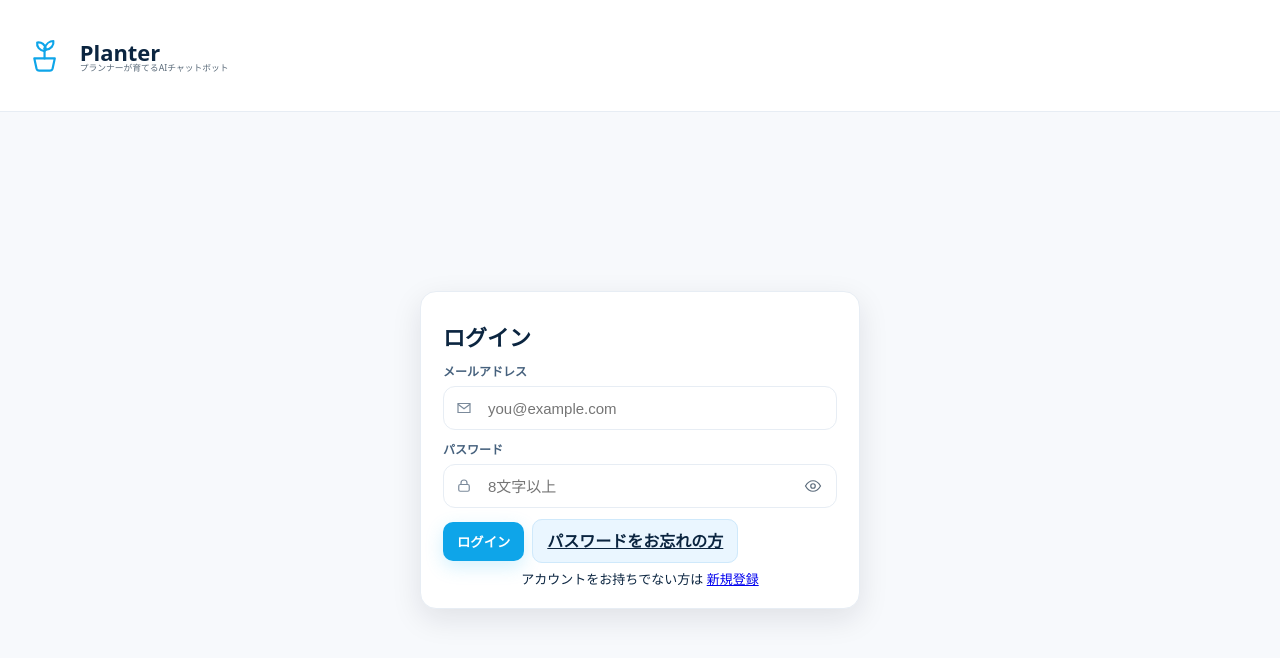
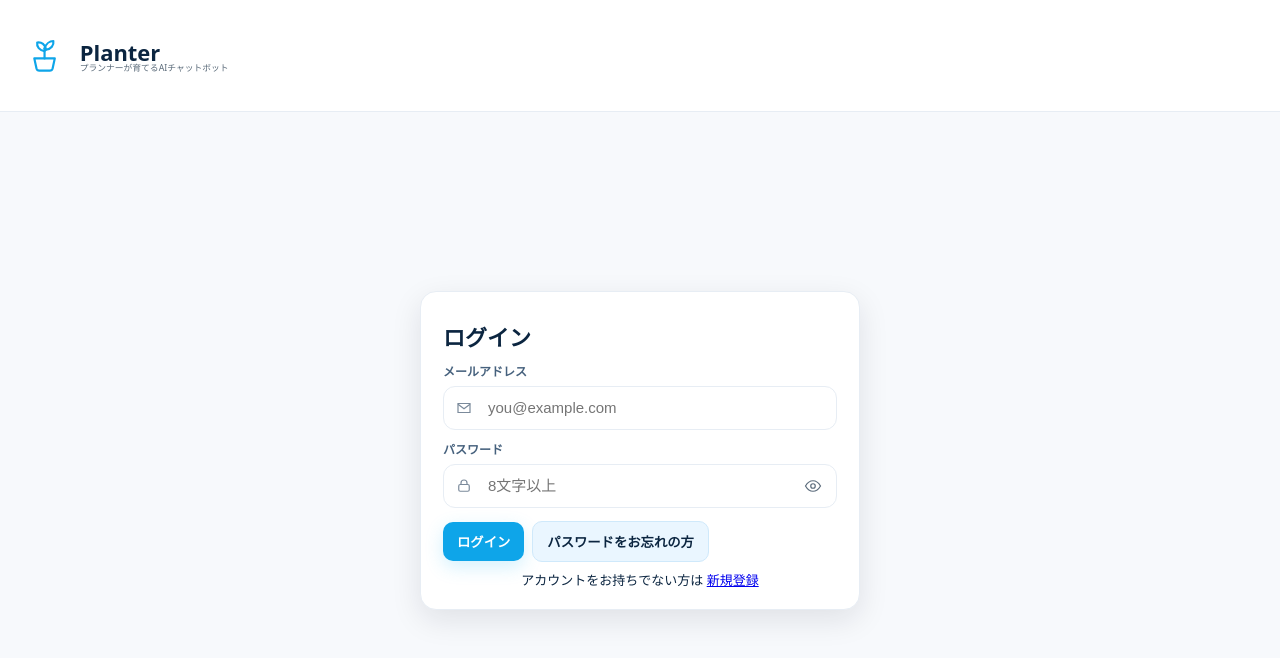
Before and after one commit to m-ota618/shachoai, a React (Vite) app: page /login in a window 1280 px wide. Shown: the top 658 px of the page. Built offline with nearby package versions, Linux system fonts and the light colour scheme; no server answers.

Commit message:
feat: 新規登録

```diff
--- a/src/pages/Login.tsx
+++ b/src/pages/Login.tsx
@@ -13,11 +13,6 @@ export default function Login() {
   const [msg, setMsg] = useState<string | null>(null);
   const [busy, setBusy] = useState(false);
 
-  // 以前の from/force は使用しない（成功時は常に /app へ）
-  // const params = new URLSearchParams(loc.search);
-  // const fromQuery = params.get("from") || "/app";
-  // const force = params.get("force") === "1";
-
   // ルーターガード（RequireAuth）からの理由付リダイレクトを拾う
   const reason = (loc.state as any)?.reason as string | undefined;
   useEffect(() => {
@@ -25,14 +20,6 @@ export default function Login() {
       setMsg("許可されていないメールドメインです。会社のメールアドレスでログインしてください。");
     }
   }, [reason]);
-
-  // 自動遷移は行わない（URL直叩き時は必ずログイン画面に滞在）
-  // useEffect(() => {
-  //   if (force) return;
-  //   supabase.auth.getSession().then(({ data }) => {
-  //     if (data.session) nav("/app", { replace: true });
-  //   });
-  // }, [nav, force]);
 
   const login = async (e: React.FormEvent) => {
     e.preventDefault();
@@ -137,14 +124,19 @@ export default function Login() {
             {busy ? <span className="spinner" aria-hidden /> : <span>ログイン</span>}
           </button>
 
-          {/* 別画面で再設定 */}
-          <Link
-            to="/forgot-password"
+          {/* 別画面で再設定（submitを絶対に発火させない） */}
+          <button
+            type="button"
             className="btn btn-secondary auth-alt"
             title="再設定用リンクをメールで受け取る"
+            onClick={(e) => {
+              e.preventDefault();
+              e.stopPropagation();
+              nav("/forgot-password");
+            }}
           >
             パスワードをお忘れの方
-          </Link>
+          </button>
 
           <div style={{ marginTop: 8, textAlign: 'center', fontSize: 13 }}>
             アカウントをお持ちでない方は{" "}
```
